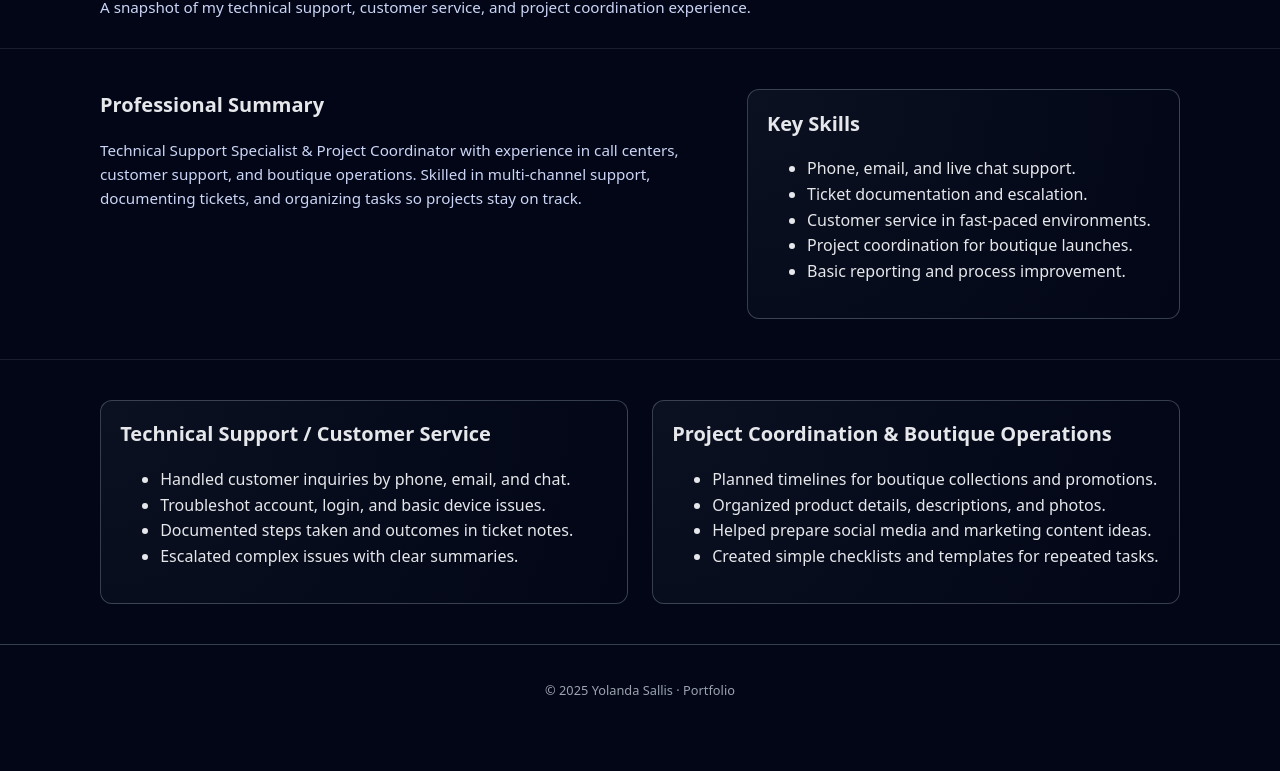
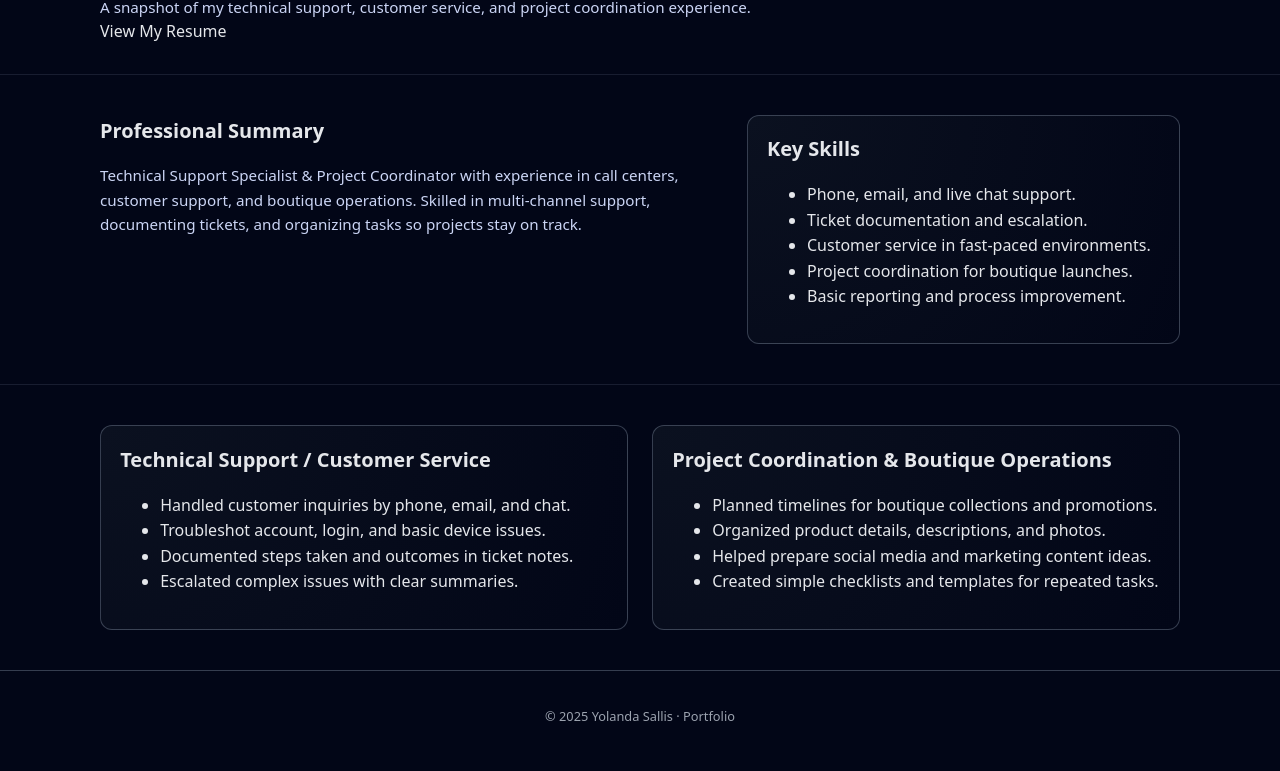
Before and after one commit to ITechGal/yolandasallis.github.io, a plain HTML site: page resume.html in a window 1280 px wide. Shown: the part 158-929 px from the top of the page. Before the commit the page ends 903 px from the top, so only its background shows below. Drawn offline with Linux system fonts and the light colour scheme.

Commit message:
Update resume.html

```diff
--- a/resume.html
+++ b/resume.html
@@ -25,7 +25,7 @@
   <div class="container">
     <h1>Resume</h1>
     <p>A snapshot of my technical support, customer service, and project coordination experience.</p>
-  </div>
+<a href="assets/Yolanda-Sallis-Resume.pdf" class="resume-button" target="_blank">View My Resume</a>
 </section>
 
 <section class="section">
```
